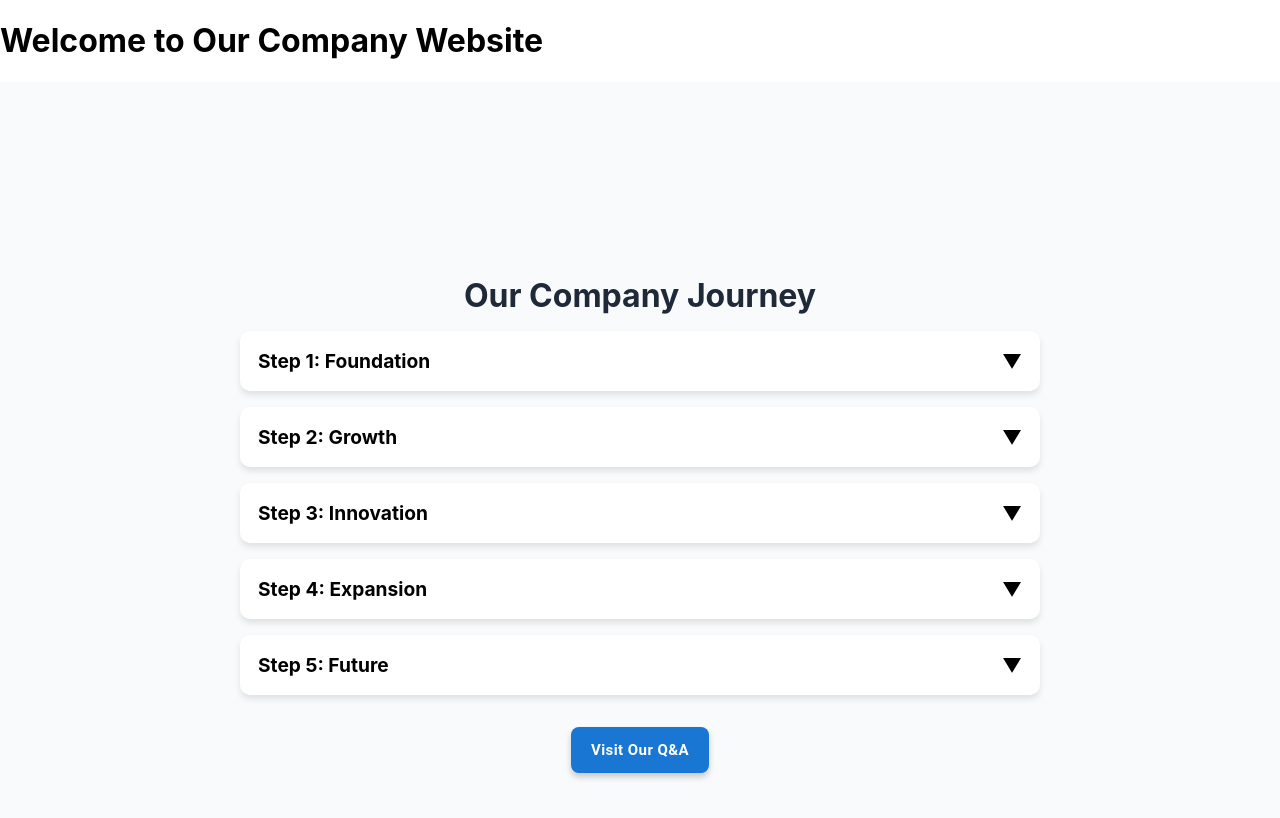
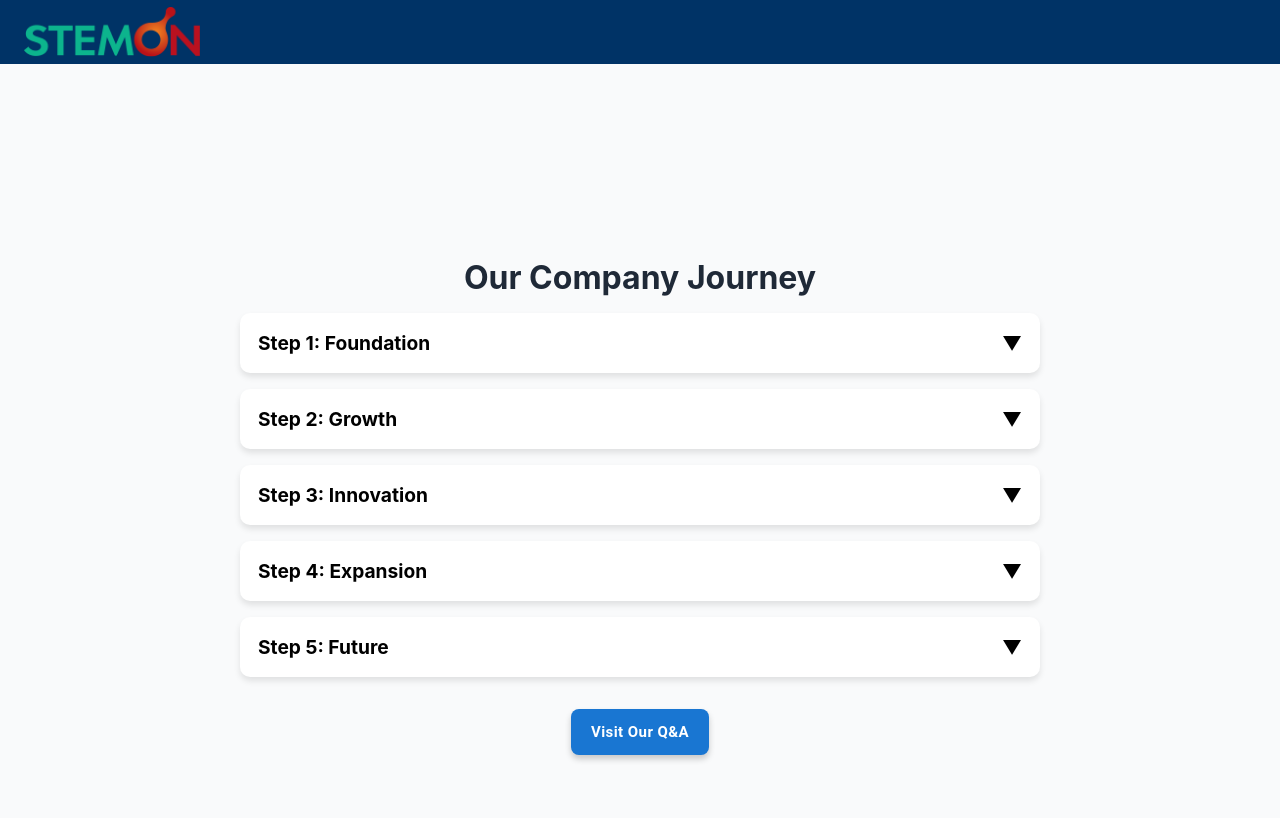
Before and after one commit to stemon2018/IR, a React (Create React App) app: page / in a window 1280 px wide. Shown: the top 818 px of the page. Built offline with nearby package versions, Linux system fonts and the light colour scheme.

Commit message:
added features

```diff
--- a/src/App.js
+++ b/src/App.js
@@ -1,10 +1,11 @@
 import React from "react";
 import CompanyHistory from "./components/Company";
+import Navbar from "./components/Navbar";
 
 function App() {
   return (
     <div>
-      <h1>Welcome to Our Company Website</h1>
+      <Navbar />
       <CompanyHistory />
     </div>
   );
--- /dev/null
+++ b/src/components/Navbar.jsx
@@ -0,0 +1,26 @@
+import React from "react";
+import { AppBar, Toolbar, Typography } from "@mui/material";
+import { styled } from "@mui/system";
+import "../styles/Navbar.scss"
+
+// Styled Navbar
+const StyledAppBar = styled(AppBar)({
+  backgroundColor: "#003366", // Blue Navbar
+  boxShadow: "0px 4px 6px rgba(0, 0, 0, 0.1)",
+});
+
+export default function Navbar() {
+  return (
+    <StyledAppBar position="static">
+      <Toolbar>
+        <img
+          src="/1.png"  // Make sure your logo is inside `public/`
+          alt="Company Logo"
+          style={{ height: 50, marginRight: 10 }}
+        />
+        <Typography variant="h6" style={{ flexGrow: 1, fontWeight: "bold", color: "white" }}>
+        </Typography>
+      </Toolbar>
+    </StyledAppBar>
+  );
+}
--- /dev/null
+++ b/src/styles/Navbar.scss
@@ -0,0 +1,18 @@
+.navbar {
+    background-color: #1d4ed8; // Blue Navbar
+    display: flex;
+    align-items: center;
+    padding: 10px 20px;
+    box-shadow: 0px 4px 6px rgba(0, 0, 0, 0.1);
+
+    img {
+      height: 50px;
+      margin-right: 10px;
+    }
+
+    h1 {
+      color: white;
+      font-size: 1.5rem;
+      font-weight: bold;
+    }
+  }
```
Also changed, not shown: public/1.png (added).
